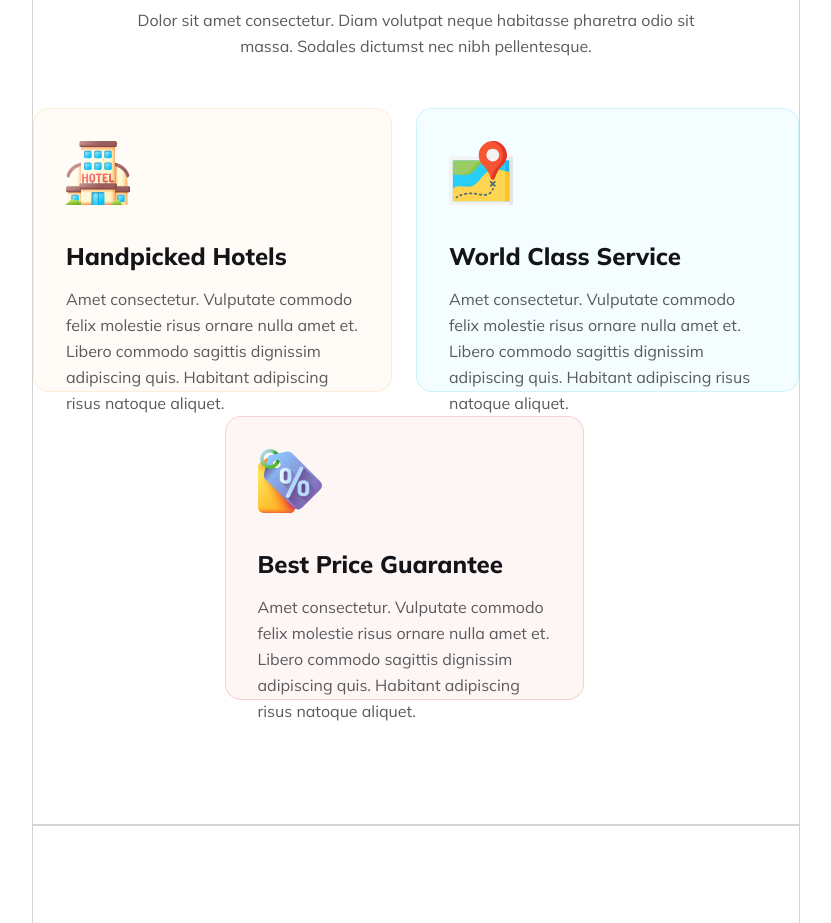
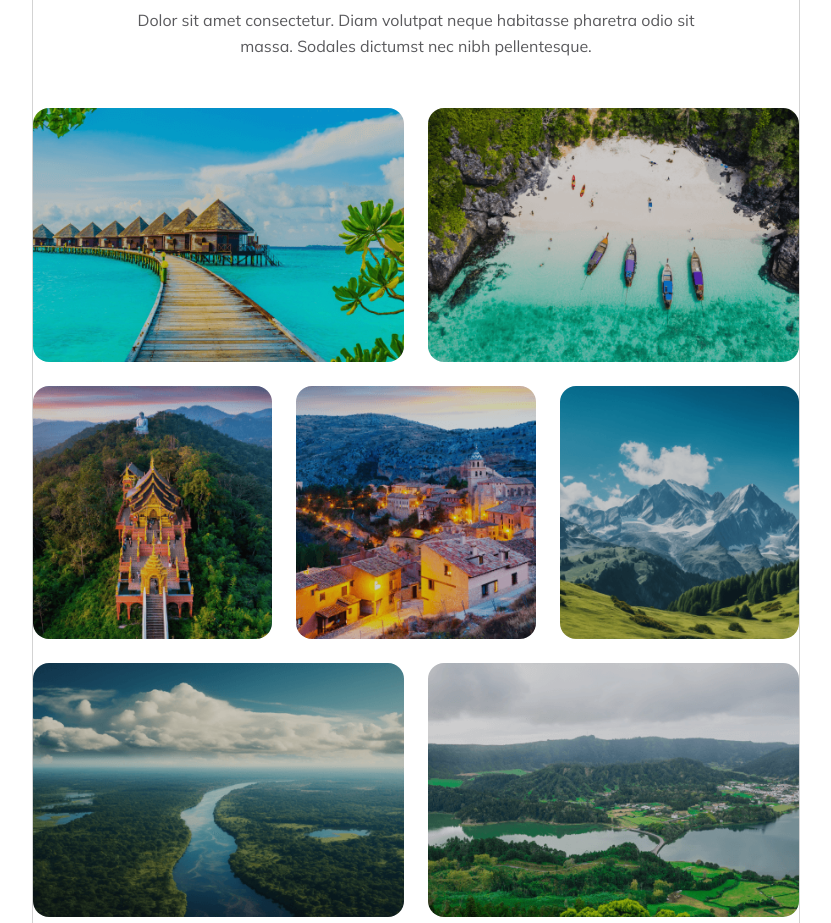
Before and after one commit to md-nahiduzzaman/assignment-2-travel-agency, a plain HTML site: page index.html in a window 1280 px wide. Shown: the part 167-1090 px from the top of the page, without its empty margins (224-1055 px from the left). Drawn offline with Linux system fonts and the light colour scheme.

Commit message:
added destination section

```diff
--- a/index.html
+++ b/index.html
@@ -20,6 +20,46 @@
   <body>
     <header></header>
     <main>
+
+      <!-- popular tour sec start here -->
+      <section>
+
+      </section>
+      <!-- popular tour sec end here -->
+        <!-- choose your destination sec start here -->
+        <section>
+            <div class="choose-destination-sec container">
+                <div class="choose-destination-sec-element">
+                  <h3>Choose Your Destination</h3>
+                  <p>Dolor sit amet consectetur. Diam volutpat neque habitasse pharetra odio sit massa. Sodales dictumst nec nibh pellentesque.</p>
+                </div>
+                <div class="img-container">
+                    <div class="grid-img-1">
+                        <img src="Images/Rectangle 5.png" alt="">
+                    </div>
+                    <div class="grid-img-2">
+                        <img src="Images/Rectangle 8.png" alt="">
+                    </div>
+                    <div class="grid-img-3">
+                        <img src="Images/Rectangle 6.png" alt="">
+                    </div>
+                    <div class="grid-img-4">
+                        <img src="Images/Rectangle 7.png" alt="">
+                    </div>
+                    <div class="grid-img-5">
+                        <img src="Images/Rectangle 9.png" alt="">
+                    </div>
+                    <div class="grid-img-6">
+                        <img src="Images/Rectangle 11.png" alt="">
+                    </div>
+                    <div class="grid-img-7">
+                        <img src="Images/Rectangle 10.png" alt="">
+                    </div>
+                </div>
+
+            </div>
+        </section>
+        <!-- choose your destination sec end here -->
          <!-- why choose us sec start here -->
          <section>
             <div class="why-choose-sec container">
--- a/styles/style.css
+++ b/styles/style.css
@@ -41,6 +41,64 @@ p {
   font-size: 1rem;
   font-weight: 400;
   line-height: 162.5%; /* 26px */
+}
+
+/* choose your destination */
+
+.choose-destination-sec {
+  padding-top: 100px;
+  padding-bottom: 100px;
+}
+.choose-destination-sec-element {
+  text-align: center;
+}
+
+.choose-destination-sec-element p {
+  width: 75%;
+  margin: 24px auto 48px;
+}
+
+.img-container {
+  display: grid;
+  grid-template-columns: repeat(12, 1fr);
+  grid-template-rows: repeat(3, 1fr);
+  gap: 24px;
+}
+
+.img-container img {
+  width: 100%;
+  height: 100%;
+  object-fit: cover;
+  border-radius: 16px;
+}
+
+.grid-img-1 {
+  grid-column: 1 / span 6;
+  grid-row: 1 / span 1;
+}
+.grid-img-2 {
+  grid-column: 7 / -1;
+  grid-row: 1 / span 1;
+}
+.grid-img-3 {
+  grid-column: 1 / span 4;
+  grid-row: 2 / span 1;
+}
+.grid-img-4 {
+  grid-column: 5 / span 4;
+  grid-row: 2 / span 1;
+}
+.grid-img-5 {
+  grid-column: 9 / -1;
+  grid-row: 2 / span 1;
+}
+.grid-img-6 {
+  grid-column: 1 / span 6;
+  grid-row: 3 / span 1;
+}
+.grid-img-7 {
+  grid-column: 7 / -1;
+  grid-row: 3 / span 1;
 }
 
 /* why choose us */
```
